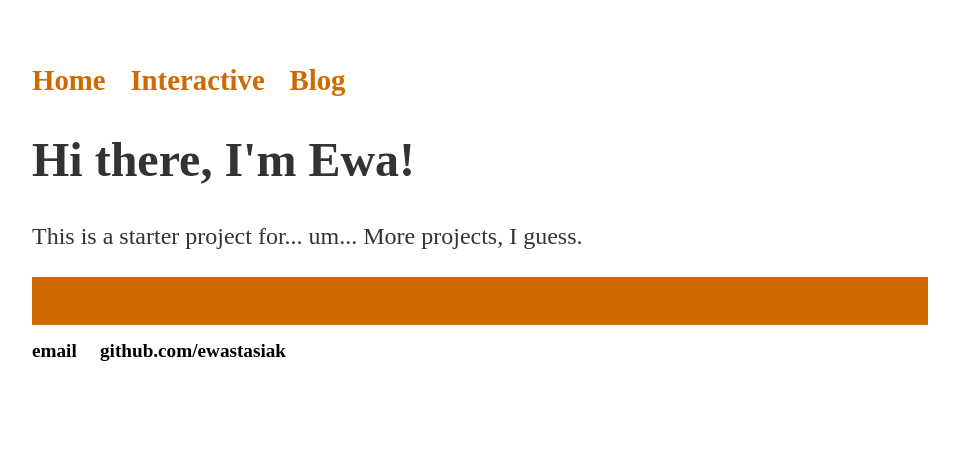
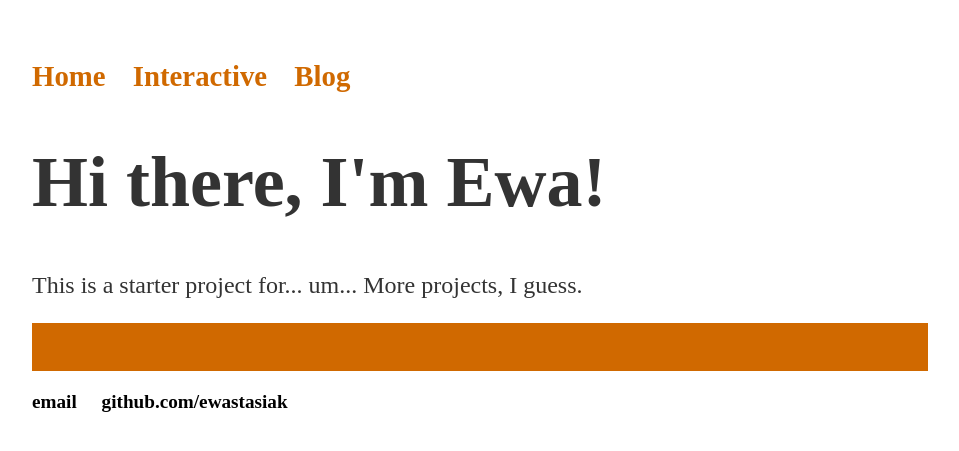
Before and after one commit to ewastasiak/Showcase, a Jekyll site: the page built from index.html, in a window 1280 px wide. Shown: the top 451 px of the page, without its empty margins (160-1119 px from the left). Built offline with Jekyll 4.4.1, drawn with Linux system fonts in a browser that asks for light colours.

Commit message:
Change style

```diff
--- a/css/main.css
+++ b/css/main.css
@@ -2,6 +2,8 @@
     margin: 60px auto;
     width: 70%;
 	color: #333;
+	font-size: 1.5em;
+	line-height: 1.4.em;
 }
 
 nav {
@@ -48,12 +50,6 @@
     font-size: 2em;
 }
 
-p,
-a {
-    font-size: 1.5em;
-    line-height: 1.4em;
-}
-
 footer {
     border-top: 48px solid #d06900;
     font-size: 0.8em;
```
